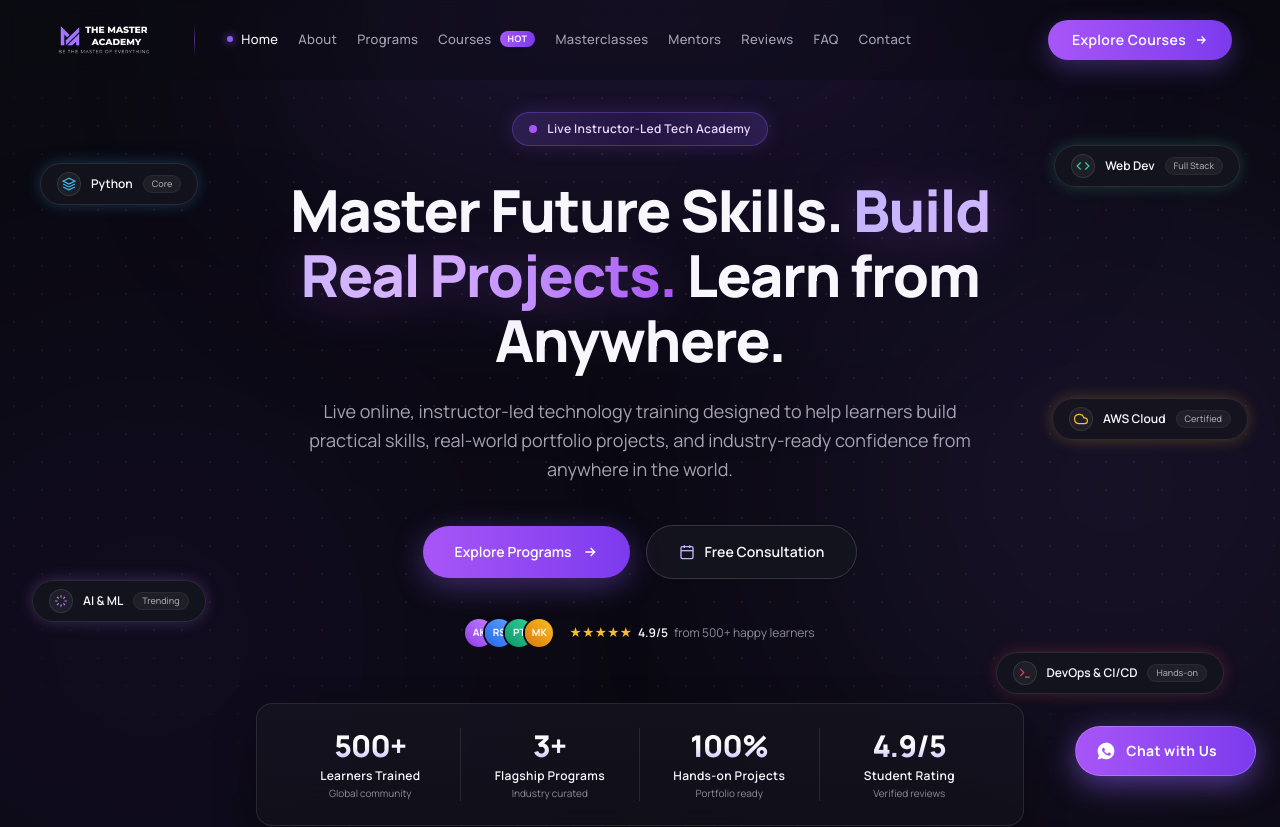
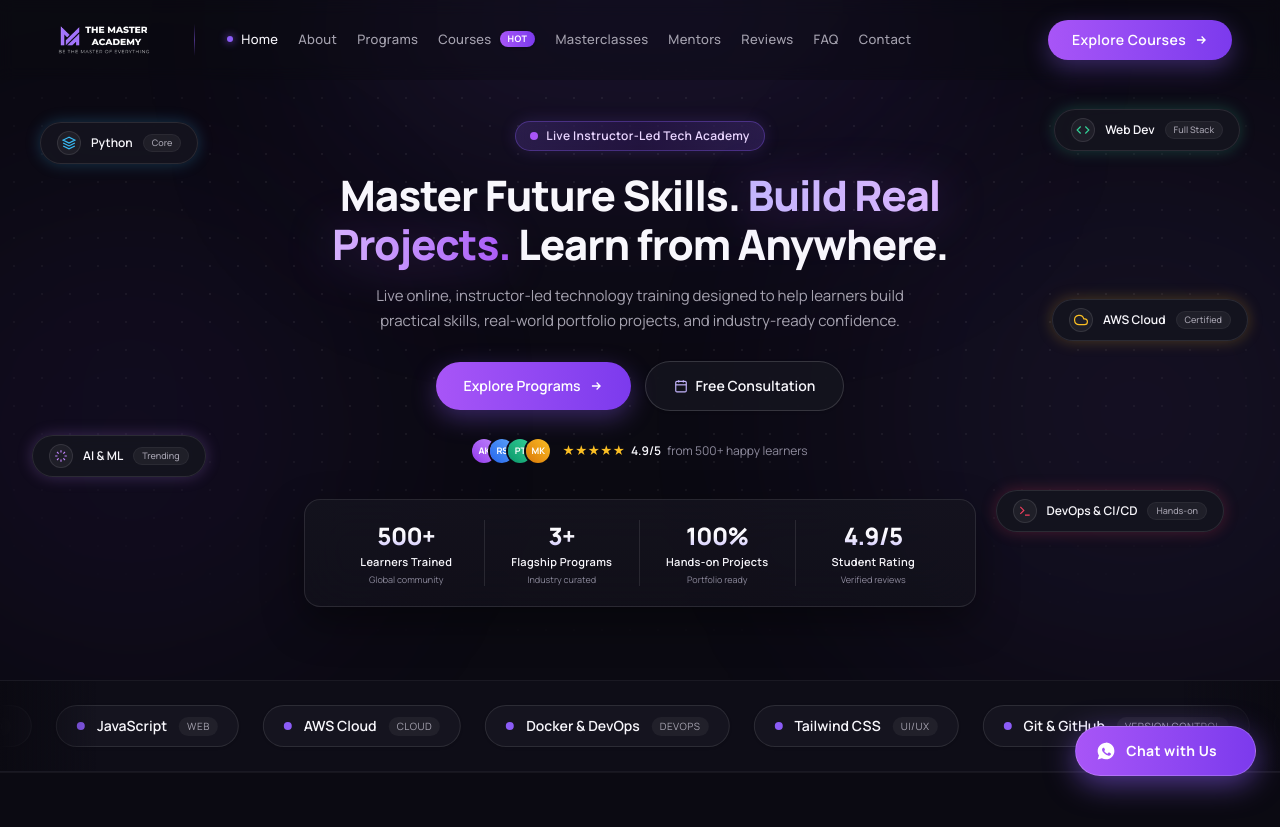
Before and after one commit to 9940-pg/The-master-academy, a React (Vite) app: page / in a window 1280 px wide. Shown: the top 827 px of the page. Built offline with nearby package versions, Linux system fonts and the light colour scheme.

Commit message:
Optimize typography sizes: scale down hero heading and paragraphs for viewport fit

```diff
--- a/src/components/About.jsx
+++ b/src/components/About.jsx
@@ -40,15 +40,15 @@ export default function About() {
           <span className="inline-block text-xs font-bold tracking-[2.5px] text-[#C4B5FD] uppercase mb-3">
             ABOUT US
           </span>
-          <h2 className="font-[Manrope] font-extrabold text-2xl sm:text-3xl md:text-[42px] leading-[1.15] text-[#F8F7FC] mb-5 sm:mb-6">
+          <h2 className="font-[Manrope] font-extrabold text-2xl sm:text-3xl md:text-[36px] leading-[1.16] text-[#F8F7FC] mb-4 sm:mb-5">
             Empowering Next-Gen Tech Professionals
           </h2>
-          <p className="text-[#D5D3DC] text-sm sm:text-base md:text-lg leading-relaxed mb-5 sm:mb-6 font-normal">
+          <p className="text-[#D5D3DC] text-xs sm:text-sm md:text-[15px] leading-relaxed mb-3.5 sm:mb-4 font-normal">
             Master Academy is a career-focused learning platform designed to help
             students, beginners, and working professionals build real-world, high-demand skills
             that matter in today's tech industry.
           </p>
-          <p className="text-[#A6A3B0] text-xs sm:text-sm md:text-base leading-relaxed mb-6 sm:mb-8">
+          <p className="text-[#A6A3B0] text-xs sm:text-sm leading-relaxed mb-5 sm:mb-6">
             We don't believe in boring theoretical slides. Every single concept is paired with
             live coding, cloud deployment, and portfolio-ready projects — combined with soft skills
             and interview confidence training.
--- a/src/components/Contact.jsx
+++ b/src/components/Contact.jsx
@@ -220,14 +220,14 @@ export default function Contact({ prefilledCourse }) {
             Admissions Open for Upcoming Batches
           </div>
 
-          <h2 className="font-sans font-extrabold text-2xl sm:text-4xl md:text-5xl lg:text-[52px] leading-[1.14] text-[#F8F7FC] max-w-3xl mx-auto mb-5 sm:mb-6 break-words">
+          <h2 className="font-[Manrope] font-extrabold text-2xl sm:text-3xl md:text-4xl leading-[1.18] text-[#F8F7FC] max-w-2xl mx-auto mb-4 sm:mb-5">
             Ready to Build Your Skills &{" "}
             <span className="bg-clip-text text-transparent bg-gradient-to-r from-[#C4B5FD] via-[#A855F7] to-[#8B5CF6]">
               Real-World Confidence?
             </span>
           </h2>
 
-          <p className="text-[#A6A3B0] text-sm sm:text-base md:text-lg max-w-2xl mx-auto mb-8 sm:mb-10 leading-relaxed font-normal">
+          <p className="text-[#A6A3B0] text-xs sm:text-sm md:text-base max-w-xl mx-auto mb-6 sm:mb-8 leading-relaxed font-normal">
             Join hundreds of motivated learners who have transformed their careers with Master Academy's live hands-on programs.
           </p>
 
--- a/src/components/Hero.jsx
+++ b/src/components/Hero.jsx
@@ -75,25 +75,25 @@ const stats = [
 
 export default function Hero() {
   return (
-    <section id="home" className="relative w-full min-h-[92vh] bg-[#0B0A12] overflow-hidden flex items-center pt-28 pb-20">
+    <section id="home" className="relative w-full min-h-[85vh] bg-[#0B0A12] overflow-hidden flex items-center pt-24 pb-14 sm:pt-28 sm:pb-16">
       {/* Background ambient lighting and grid overlay */}
       <div className="absolute inset-0 pointer-events-none">
         {/* Soft top-center spotlight */}
-        <div className="absolute left-1/2 -top-24 -translate-x-1/2 w-[700px] h-[400px] bg-gradient-to-b from-[#8B5CF6]/25 via-[#7C3AED]/10 to-transparent blur-[120px] rounded-full" />
+        <div className="absolute left-1/2 -top-24 -translate-x-1/2 w-[600px] h-[350px] bg-gradient-to-b from-[#8B5CF6]/20 via-[#7C3AED]/10 to-transparent blur-[110px] rounded-full" />
 
         {/* Secondary atmospheric glows */}
         <div
-          className="absolute -right-24 top-1/4 w-[520px] h-[520px] rounded-full bg-[#8B5CF6]/15 blur-[140px]"
+          className="absolute -right-24 top-1/4 w-[480px] h-[480px] rounded-full bg-[#8B5CF6]/12 blur-[130px]"
           style={{ animation: "heroPulse 9s ease-in-out infinite" }}
         />
         <div
-          className="absolute -left-20 bottom-10 w-[460px] h-[460px] rounded-full bg-[#7C3AED]/12 blur-[130px]"
+          className="absolute -left-20 bottom-10 w-[420px] h-[420px] rounded-full bg-[#7C3AED]/10 blur-[120px]"
           style={{ animation: "heroPulse 11s ease-in-out infinite 1.5s" }}
         />
 
         {/* Tech Grid with smooth radial vignette */}
         <div
-          className="absolute inset-0 opacity-[0.07]"
+          className="absolute inset-0 opacity-[0.06]"
           style={{
             backgroundImage: "radial-gradient(#FFFFFF 1.2px, transparent 1.2px)",
             backgroundSize: "28px 28px",
@@ -125,18 +125,18 @@ export default function Hero() {
       {/* Hero content container */}
       <div className="relative z-10 px-4 sm:px-6 md:px-10 max-w-4xl mx-auto text-center flex flex-col items-center">
         {/* Live cohort announcement badge */}
-        <div className="group inline-flex items-center gap-2.5 text-[11px] sm:text-xs font-semibold tracking-wide text-[#E9D5FF] bg-gradient-to-r from-[#8B5CF6]/20 via-[#7C3AED]/15 to-[#8B5CF6]/20 border border-[#8B5CF6]/35 rounded-full px-4 py-2 mb-6 sm:mb-8 backdrop-blur-md shadow-[0_0_20px_rgba(139,92,246,0.2)] hover:border-[#8B5CF6]/60 transition-all duration-300 cursor-default">
+        <div className="group inline-flex items-center gap-2 text-[10px] sm:text-xs font-semibold tracking-wide text-[#E9D5FF] bg-gradient-to-r from-[#8B5CF6]/20 via-[#7C3AED]/15 to-[#8B5CF6]/20 border border-[#8B5CF6]/35 rounded-full px-3.5 py-1.5 mb-4 sm:mb-5 backdrop-blur-md shadow-[0_0_16px_rgba(139,92,246,0.18)] cursor-default">
           <span className="relative flex h-2 w-2">
             <span className="animate-ping absolute inline-flex h-full w-full rounded-full bg-[#A855F7] opacity-75" />
             <span className="relative inline-flex rounded-full h-2 w-2 bg-[#A855F7]" />
           </span>
           <span>Live Instructor-Led Tech Academy</span>
           <span className="text-white/30 hidden xs:inline">•</span>
-          <span className="text-[#C4B5FD] font-normal hidden xs:inline">100% Practical Training</span>
+          <span className="text-[#C4B5FD] font-normal hidden xs:inline">100% Practical</span>
         </div>
 
-        {/* Main Title */}
-        <h1 className="font-[Manrope] font-extrabold text-3xl sm:text-5xl md:text-6xl lg:text-[58px] leading-[1.12] tracking-tight text-[#F8F7FC] mb-5 sm:mb-6">
+        {/* Main Title - scaled proportionally to fit any screen */}
+        <h1 className="font-[Manrope] font-extrabold text-2xl sm:text-3xl md:text-4xl lg:text-[42px] leading-[1.18] sm:leading-[1.16] tracking-tight text-[#F8F7FC] mb-3.5 sm:mb-4 max-w-3xl">
           Master Future Skills.{" "}
           <span className="bg-clip-text text-transparent bg-gradient-to-r from-[#C4B5FD] via-[#D8B4FE] to-[#A855F7] drop-shadow-[0_4px_24px_rgba(168,85,247,0.3)]">
             Build Real Projects.
@@ -144,32 +144,31 @@ export default function Hero() {
           Learn from Anywhere.
         </h1>
 
-        {/* Subtitle */}
-        <p className="text-sm sm:text-base md:text-lg text-[#A6A3B0] max-w-2xl mb-8 sm:mb-10 leading-relaxed font-normal">
+        {/* Subtitle - compact and readable */}
+        <p className="text-xs sm:text-sm md:text-[15px] text-[#A6A3B0] max-w-xl mb-6 sm:mb-7 leading-relaxed font-normal">
           Live online, instructor-led technology training designed to help learners
-          build practical skills, real-world portfolio projects, and industry-ready confidence
-          from anywhere in the world.
+          build practical skills, real-world portfolio projects, and industry-ready confidence.
         </p>
 
         {/* CTA Buttons */}
-        <div className="flex flex-col sm:flex-row items-stretch sm:items-center justify-center gap-3.5 sm:gap-4 mb-8 sm:mb-10 w-full sm:w-auto">
+        <div className="flex flex-col sm:flex-row items-stretch sm:items-center justify-center gap-3 sm:gap-3.5 mb-6 sm:mb-7 w-full sm:w-auto">
           <a
             href="#courses"
-            className="group relative inline-flex items-center justify-center gap-2.5 text-sm font-semibold text-white bg-gradient-to-r from-[#A855F7] to-[#7C3AED] hover:opacity-95 rounded-full px-8 py-4 transition-all duration-300 shadow-[0_8px_30px_rgba(139,92,246,0.4)] hover:shadow-[0_12px_40px_rgba(139,92,246,0.6)] hover:-translate-y-0.5 active:scale-[0.98] w-full sm:w-auto text-center"
+            className="group relative inline-flex items-center justify-center gap-2 text-xs sm:text-sm font-semibold text-white bg-gradient-to-r from-[#A855F7] to-[#7C3AED] hover:opacity-95 rounded-full px-6 sm:px-7 py-3 sm:py-3.5 transition-all duration-300 shadow-[0_8px_24px_rgba(139,92,246,0.35)] hover:shadow-[0_12px_32px_rgba(139,92,246,0.55)] hover:-translate-y-0.5 active:scale-[0.98] w-full sm:w-auto text-center"
           >
             <span>Explore Programs</span>
             <svg
               viewBox="0 0 24 24"
-              className="w-4 h-4 stroke-current fill-none stroke-[2.2] transition-transform duration-300 group-hover:translate-x-1"
+              className="w-3.5 h-3.5 stroke-current fill-none stroke-[2.2] transition-transform duration-300 group-hover:translate-x-1"
             >
               <path d="M5 12h14M13 6l6 6-6 6" />
             </svg>
           </a>
           <a
             href="#contact"
-            className="inline-flex items-center justify-center gap-2.5 text-sm font-semibold text-[#F8F7FC] bg-[#15141F]/90 border border-white/15 hover:border-[#8B5CF6]/60 hover:bg-[#1E1C2D] hover:-translate-y-0.5 active:scale-[0.98] rounded-full px-8 py-4 transition-all duration-300 shadow-sm w-full sm:w-auto text-center"
+            className="inline-flex items-center justify-center gap-2 text-xs sm:text-sm font-semibold text-[#F8F7FC] bg-[#15141F]/90 border border-white/15 hover:border-[#8B5CF6]/60 hover:bg-[#1E1C2D] hover:-translate-y-0.5 active:scale-[0.98] rounded-full px-6 sm:px-7 py-3 sm:py-3.5 transition-all duration-300 shadow-sm w-full sm:w-auto text-center"
           >
-            <svg viewBox="0 0 24 24" className="w-4 h-4 text-[#C4B5FD] fill-none stroke-current stroke-[2]">
+            <svg viewBox="0 0 24 24" className="w-3.5 h-3.5 text-[#C4B5FD] fill-none stroke-current stroke-[2]">
               <rect x="3" y="4" width="18" height="18" rx="2" ry="2" />
               <line x1="16" y1="2" x2="16" y2="6" />
               <line x1="8" y1="2" x2="8" y2="6" />
@@ -180,26 +179,26 @@ export default function Hero() {
         </div>
 
         {/* Social Proof & Rating Strip */}
-        <div className="flex flex-wrap items-center justify-center gap-3 sm:gap-4 mb-10 sm:mb-14 text-xs text-[#A6A3B0]">
+        <div className="flex flex-wrap items-center justify-center gap-2.5 sm:gap-3 mb-7 sm:mb-9 text-[11px] sm:text-xs text-[#A6A3B0]">
           {/* Overlapping student avatar cluster */}
-          <div className="flex -space-x-2 overflow-hidden">
-            <span className="inline-flex items-center justify-center w-7 h-7 rounded-full bg-gradient-to-tr from-[#9333EA] to-[#C084FC] text-white font-bold text-[10px] ring-2 ring-[#0B0A12]">
+          <div className="flex -space-x-1.5 overflow-hidden">
+            <span className="inline-flex items-center justify-center w-6 h-6 rounded-full bg-gradient-to-tr from-[#9333EA] to-[#C084FC] text-white font-bold text-[9px] ring-2 ring-[#0B0A12]">
               AK
             </span>
-            <span className="inline-flex items-center justify-center w-7 h-7 rounded-full bg-gradient-to-tr from-[#2563EB] to-[#60A5FA] text-white font-bold text-[10px] ring-2 ring-[#0B0A12]">
+            <span className="inline-flex items-center justify-center w-6 h-6 rounded-full bg-gradient-to-tr from-[#2563EB] to-[#60A5FA] text-white font-bold text-[9px] ring-2 ring-[#0B0A12]">
               RS
             </span>
-            <span className="inline-flex items-center justify-center w-7 h-7 rounded-full bg-gradient-to-tr from-[#059669] to-[#34D399] text-white font-bold text-[10px] ring-2 ring-[#0B0A12]">
+            <span className="inline-flex items-center justify-center w-6 h-6 rounded-full bg-gradient-to-tr from-[#059669] to-[#34D399] text-white font-bold text-[9px] ring-2 ring-[#0B0A12]">
               PT
             </span>
-            <span className="inline-flex items-center justify-center w-7 h-7 rounded-full bg-gradient-to-tr from-[#D97706] to-[#FBBF24] text-white font-bold text-[10px] ring-2 ring-[#0B0A12]">
+            <span className="inline-flex items-center justify-center w-6 h-6 rounded-full bg-gradient-to-tr from-[#D97706] to-[#FBBF24] text-white font-bold text-[9px] ring-2 ring-[#0B0A12]">
               MK
             </span>
           </div>
 
           {/* Star rating and review count */}
           <div className="flex items-center gap-1.5">
-            <div className="flex text-[#FBBF24]">
+            <div className="flex text-[#FBBF24] text-xs">
               {"★".repeat(5)}
             </div>
             <span className="font-semibold text-[#F8F7FC]">4.9/5</span>
@@ -208,7 +207,7 @@ export default function Hero() {
         </div>
 
         {/* Trust Stats Bar */}
-        <div className="grid grid-cols-2 sm:grid-cols-4 gap-4 sm:gap-0 py-6 px-4 sm:px-6 rounded-2xl bg-gradient-to-b from-[#15141F]/80 to-[#12111B]/80 border border-white/10 backdrop-blur-xl w-full max-w-3xl shadow-[0_16px_40px_rgba(0,0,0,0.4)]">
+        <div className="grid grid-cols-2 sm:grid-cols-4 gap-3 sm:gap-0 py-4 sm:py-5 px-3 sm:px-6 rounded-2xl bg-gradient-to-b from-[#15141F]/80 to-[#12111B]/80 border border-white/10 backdrop-blur-xl w-full max-w-2xl shadow-[0_16px_40px_rgba(0,0,0,0.4)]">
           {stats.map((s, idx) => (
             <div
               key={s.label}
@@ -216,13 +215,13 @@ export default function Hero() {
                 idx !== stats.length - 1 ? "sm:border-r sm:border-white/10" : ""
               }`}
             >
-              <div className="font-[Manrope] font-extrabold text-2xl sm:text-3xl text-transparent bg-clip-text bg-gradient-to-b from-white via-[#F8F7FC] to-[#C4B5FD] tracking-tight">
+              <div className="font-[Manrope] font-extrabold text-xl sm:text-2xl text-transparent bg-clip-text bg-gradient-to-b from-white via-[#F8F7FC] to-[#C4B5FD] tracking-tight">
                 {s.value}
               </div>
-              <div className="text-[11px] sm:text-xs text-[#F8F7FC] font-semibold tracking-wide mt-1">
+              <div className="text-[10px] sm:text-[11px] text-[#F8F7FC] font-semibold tracking-wide mt-0.5">
                 {s.label}
               </div>
-              <div className="text-[9px] sm:text-[10px] text-[#8E8B9D] mt-0.5">
+              <div className="text-[9px] text-[#8E8B9D] mt-0.5">
                 {s.highlight}
               </div>
             </div>
```
